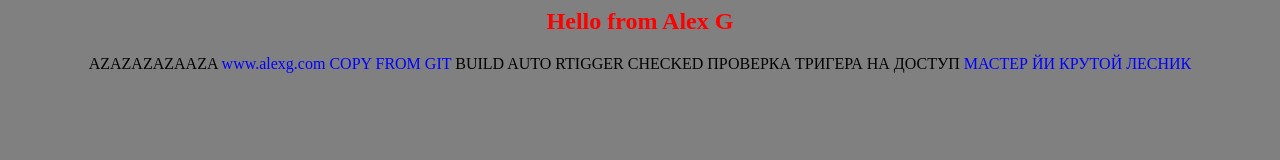
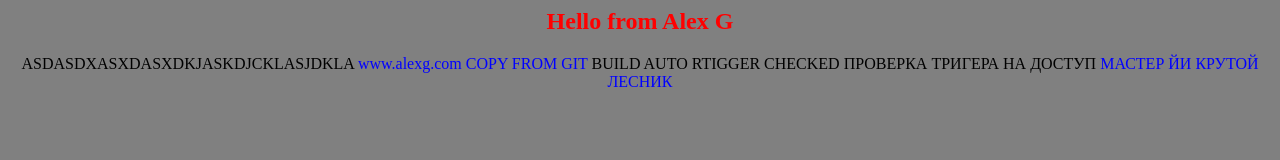
Before and after one commit to morbit1997/appf-or-jenkis, a plain HTML site: page index.html in a window 1280 px wide. Drawn offline with Linux system fonts and the light colour scheme.

Commit message:
asdasdasd

```diff
--- a/index.html
+++ b/index.html
@@ -2,7 +2,9 @@
 <body bgcolor=gray>
 <center>
 <h2><font color=red>Hello from Alex G</font></h2>
-AZAZAZAZAAZA
+
+ASDASDXASXDASXDKJASKDJCKLASJDKLA
+
 <font color=blue>www.alexg.com COPY FROM GIT</font>
 BUILD AUTO RTIGGER CHECKED
 ПРОВЕРКА ТРИГЕРА НА ДОСТУП
```
